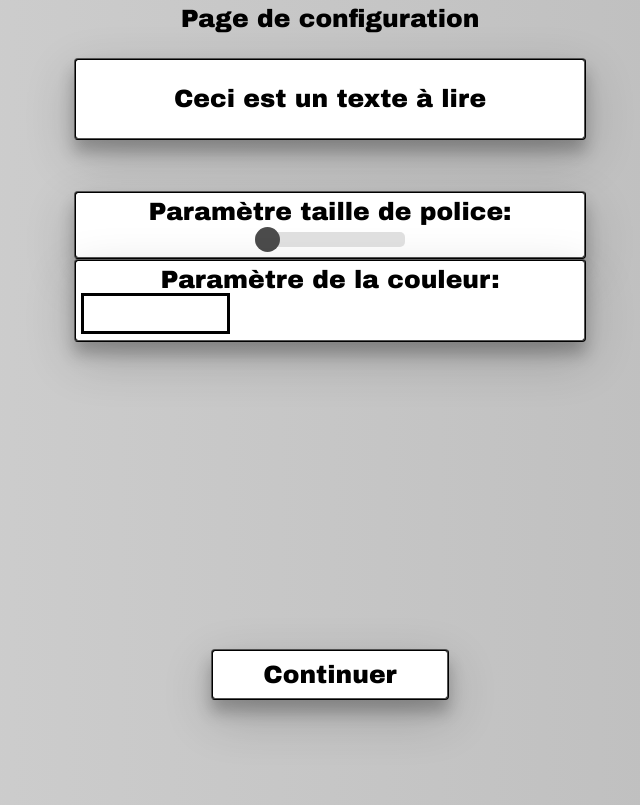
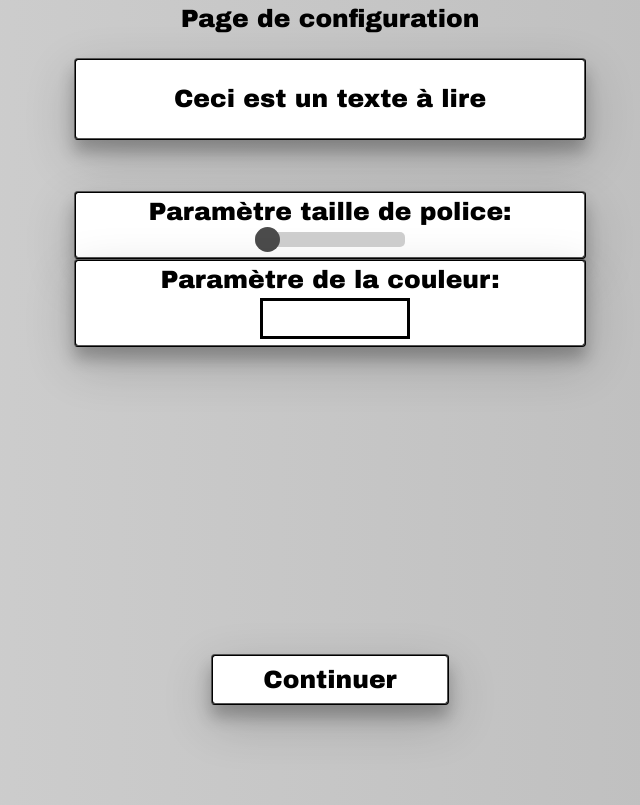
Before and after one commit to 2019-2020-ps6/2019-2020-ps6-rendu-tootiredtowork, an Angular app: page /configuration in a window 1280 px wide. Shown: the whole page, without its empty margins (310-950 px from the left). Built offline with nearby package versions, Linux system fonts and the light colour scheme.

Commit message:
alignement color picker

```diff
--- a/src/app/colorPicker/colorPicker.component.scss
+++ b/src/app/colorPicker/colorPicker.component.scss
@@ -1,8 +1,10 @@
 .select-box {
-  display: flex;
+  margin-left: 2%;
+  display: inline-flex;
   flex-direction: column;
   width: 30%;
-
+  position:relative;
+  top:5px;
 
 }
 
@@ -41,5 +43,7 @@
 }
 
 .select-box .options-container.active {
+  pointer-events: none;
   opacity: 0;
+
 }
--- a/src/app/configuration/configuration.component.html
+++ b/src/app/configuration/configuration.component.html
@@ -1,11 +1,11 @@
-<div [ngStyle]="{'font-size': defaultFontSize+'px'}" class=container>
+<div [ngStyle]="{'font-size': defaultFontSize+'px', 'color':'#'+defaultText}" class=container>
     <div id="titre" > Page de configuration </div>
     <div [ngStyle]="{'font-size': configService.fontSize+'px' ,'background': '#'+configService.boxe, 'color':'#'+configService.text}"  class=labelCard id="exemple">Ceci est un texte à lire</div>
-    <div id="parametres">
-        <div class="labelCard parametre">Paramètre taille de police:
-            <input class=slider onkeypress="return false" type="range" min="25" max="50" [(ngModel)]="configService.fontSize">
+    <div id="parametres" >
+        <div class="labelCard parametre" [ngStyle]="{'background':'#'+defaultBoxe}">Paramètre taille de police:
+            <input class=slider onkeypress="return false" type="range" min="25" max="50" [ngStyle]="{'background':'#'+defaultBackground}" [(ngModel)]="configService.fontSize">
         </div>
-        <div class="labelCard parametre">Paramètre de la couleur:<app-colorpicker></app-colorpicker>
+        <div class="labelCard parametre" [ngStyle]="{'background':'#'+defaultBoxe}">Paramètre de la couleur:<app-colorpicker></app-colorpicker>
         </div>
 
     </div>
--- a/src/app/configuration/configuration.component.ts
+++ b/src/app/configuration/configuration.component.ts
@@ -9,11 +9,17 @@ import { ConfigurationService } from 'src/services/configuration.service';
 export class ConfigurationComponent implements OnInit {
 
   defaultFontSize: number;
+  defaultText:string;
+  defaultBoxe:string;
+  defaultBackground:string;
 
   constructor(public configService: ConfigurationService) {
   }
 
   ngOnInit() {
     this.defaultFontSize = this.configService.fontSize;
+    this.defaultBoxe = this.configService.boxe;
+    this.defaultText = this.configService.text;
+    this.defaultBackground = this.configService.background;
   }
 }
```
